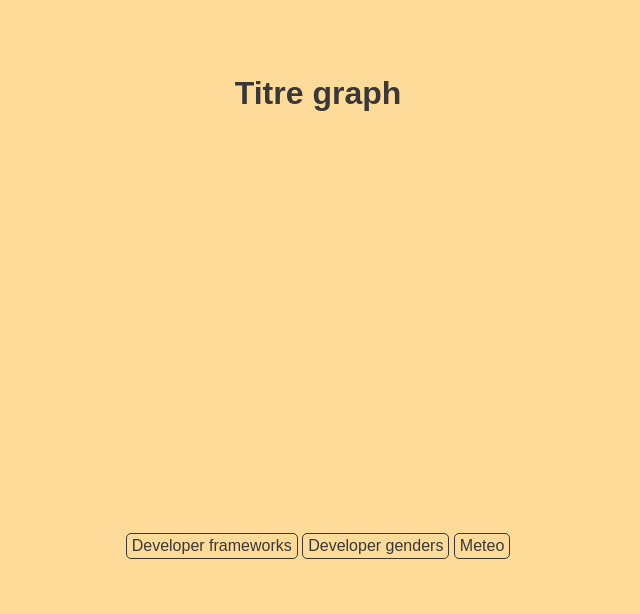
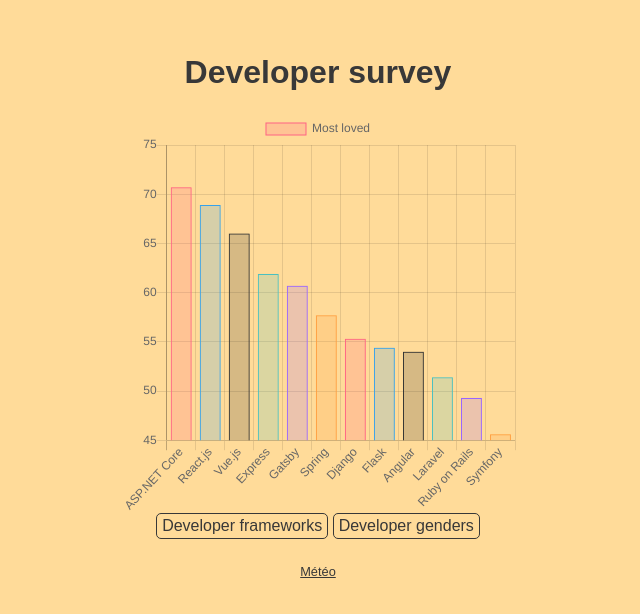
Before and after one commit to kadiks/codiscovery_live_meteo_charts, a plain HTML site: page index_dev.html in a window 1280 px wide. Shown: the part 102-716 px from the top of the page, without its empty margins (322-962 px from the left). Drawn offline with nearby package versions, Linux system fonts and the light colour scheme.

Commit message:
fix border

```diff
--- a/index_dev.html
+++ b/index_dev.html
@@ -7,7 +7,7 @@
   </head>
   <body>
     <div class="container">
-      <h1>Titre graph</h1>
+      <h1>Developer survey</h1>
       <div class="charts">
         <canvas id="myChart" width="400" height="400"></canvas>
       </div>
@@ -15,8 +15,8 @@
     <div class="buttons">
       <button id="dev-bar" data-name="devBar">Developer frameworks</button>
       <button id="dev-pie" data-name="devPie">Developer genders</button>
-      <button>Meteo</button>
     </div>
+    <a href="/">Météo</a>
 
     <script src="https://cdnjs.cloudflare.com/ajax/libs/Chart.js/2.9.4/Chart.min.js"></script>
     <script src="/js/optionsCharts.js"></script>
--- a/js/main.js
+++ b/js/main.js
@@ -60,6 +60,7 @@ const getChartFromWeather = (data) => {
             "rgba(153, 102, 255, 1)",
             "rgba(255, 159, 64, 1)",
           ],
+          borderWidth: 1,
         },
         {
           type: "line",
--- a/js/main_dev.js
+++ b/js/main_dev.js
@@ -30,6 +30,8 @@ const init = () => {
     }
     curChart = new Chart(ctx, optionsDevPie);
   });
+
+  curChart = new Chart(ctx, optionsDevBar);
 };
 
 window.addEventListener("load", init);
--- a/js/optionsCharts.js
+++ b/js/optionsCharts.js
@@ -60,6 +60,7 @@ const optionsDevBar = {
           "rgba(153, 102, 255, 1)",
           "rgba(255, 159, 64, 1)",
         ],
+        borderWidth: 1,
       },
     ],
   },
@@ -83,6 +84,7 @@ const optionsDevPie = {
           "rgba(54, 162, 235, 1)",
           "rgba(51, 51, 51, 1)",
         ],
+        borderWidth: 1,
       },
     ],
   },
```
